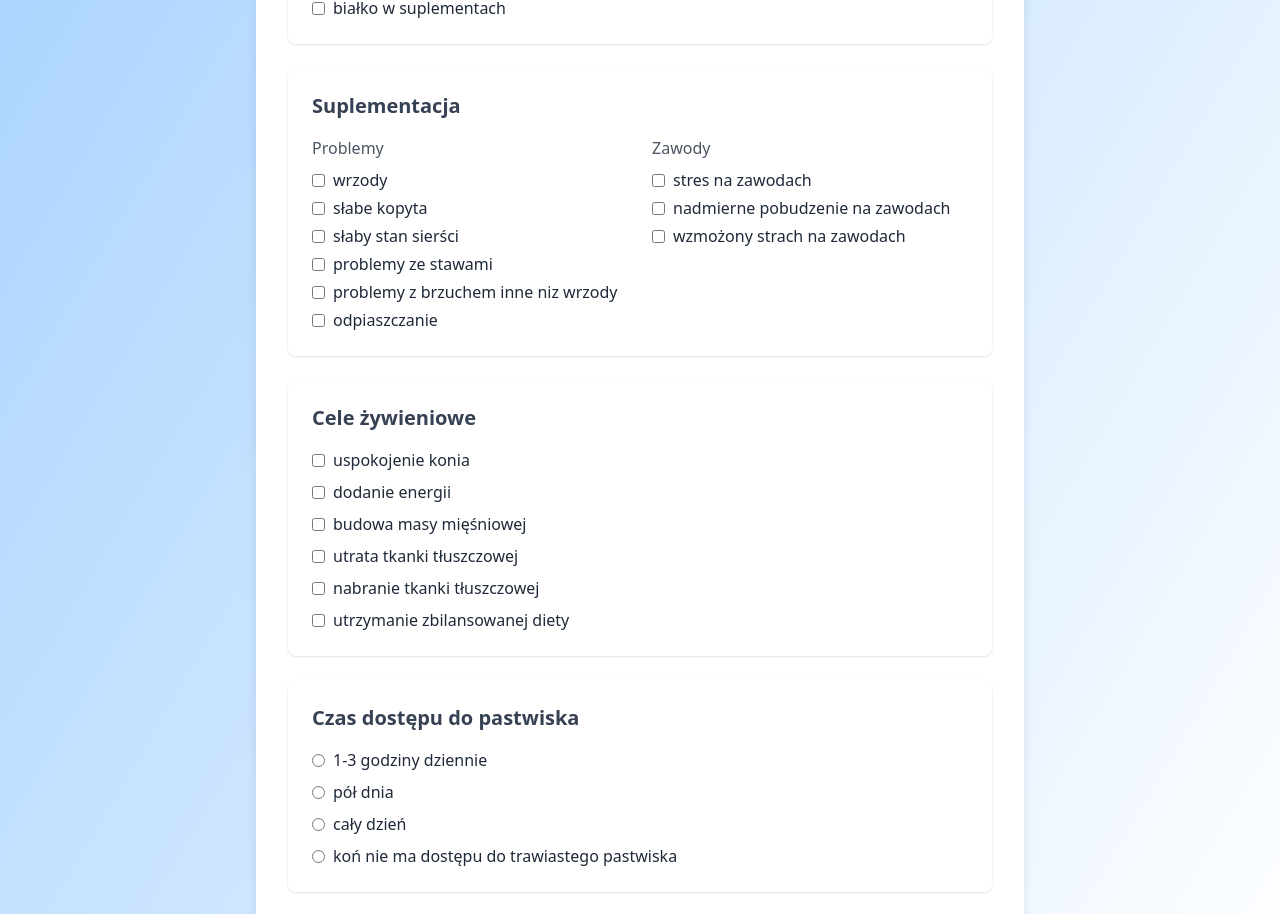
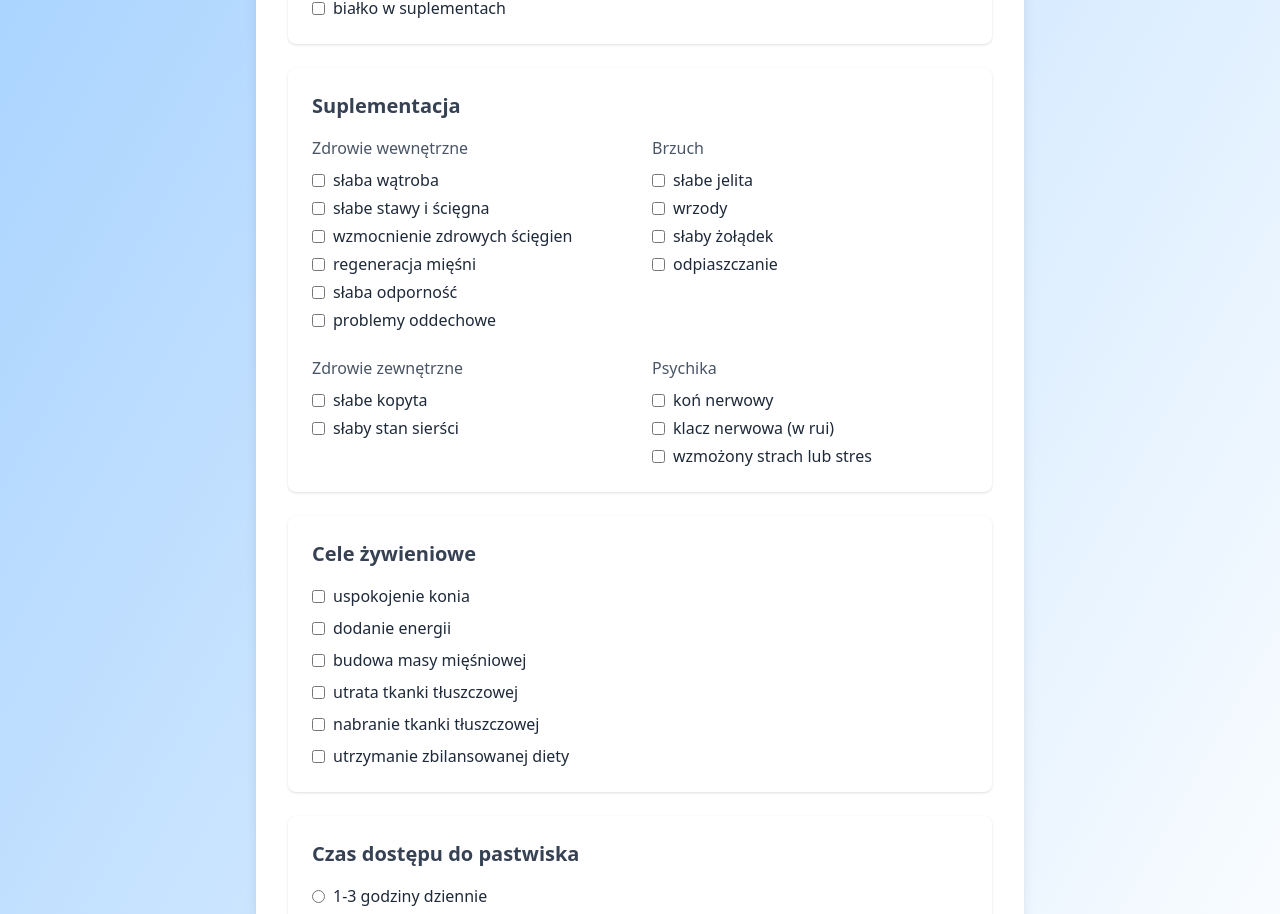
Before and after one commit to wiczes/NutritionForHorses, a React (Vite) app in the folder client/: page / in a window 1280 px wide. Shown: the part 1136-2050 px from the top of the page. Built offline with nearby package versions, Linux system fonts and the light colour scheme.

Commit message:
supplements update

```diff
--- a/client/src/components/SupplementInfo.jsx
+++ b/client/src/components/SupplementInfo.jsx
@@ -1,6 +1,8 @@
 const categories = {
-  "Problemy": ["wrzody", "słabe kopyta", "słaby stan sierści", "problemy ze stawami", "problemy z brzuchem inne niz wrzody", "odpiaszczanie"],
-  "Zawody": ["stres na zawodach", "nadmierne pobudzenie na zawodach", "wzmożony strach na zawodach"]
+  "Zdrowie wewnętrzne": ["słaba wątroba", "słabe stawy i ścięgna", "wzmocnienie zdrowych ścięgien", "regeneracja mięśni", "słaba odporność", "problemy oddechowe"],
+  "Brzuch": ["słabe jelita", "wrzody", "słaby żołądek", "odpiaszczanie"],
+  "Zdrowie zewnętrzne": ["słabe kopyta", "słaby stan sierści"],
+  "Psychika": ["koń nerwowy", "klacz nerwowa (w rui)", "wzmożony strach lub stres"]
 };
 
 export default function Supplements({ formData, setFormData }) {
```
